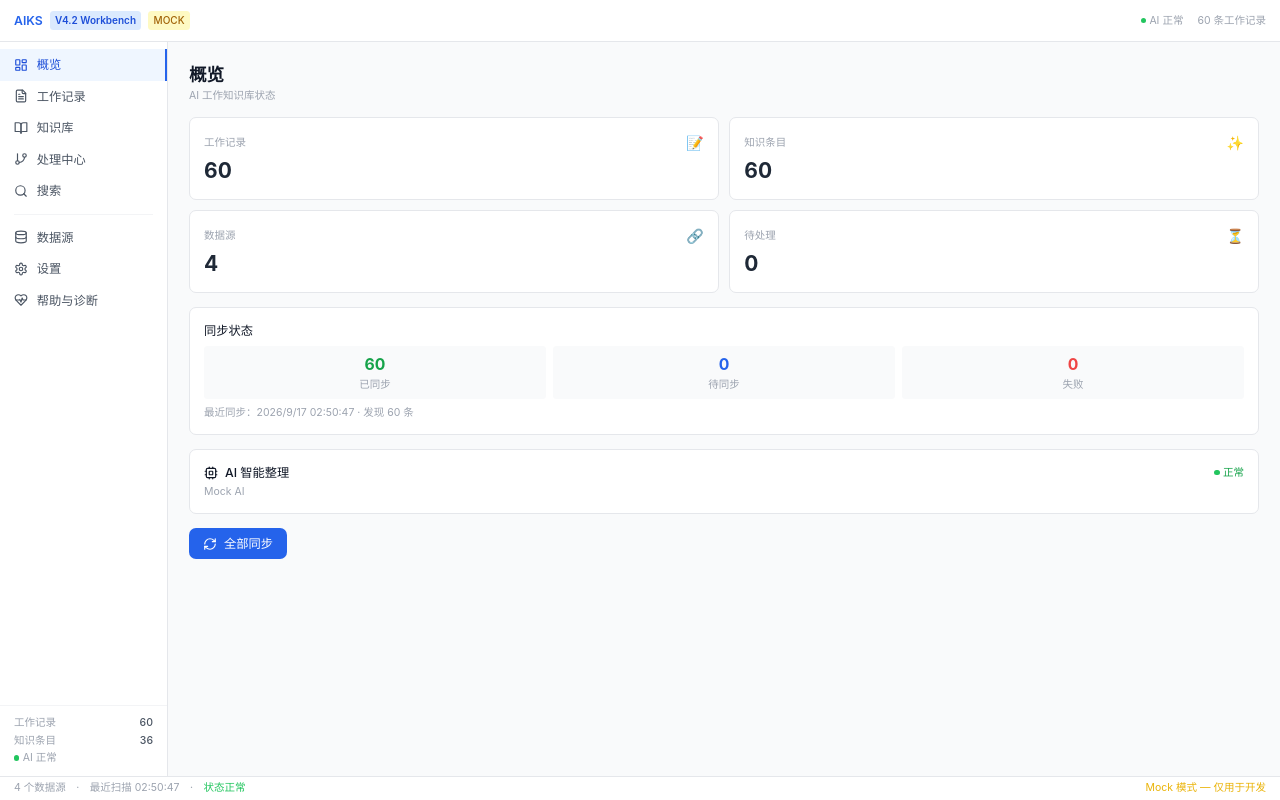
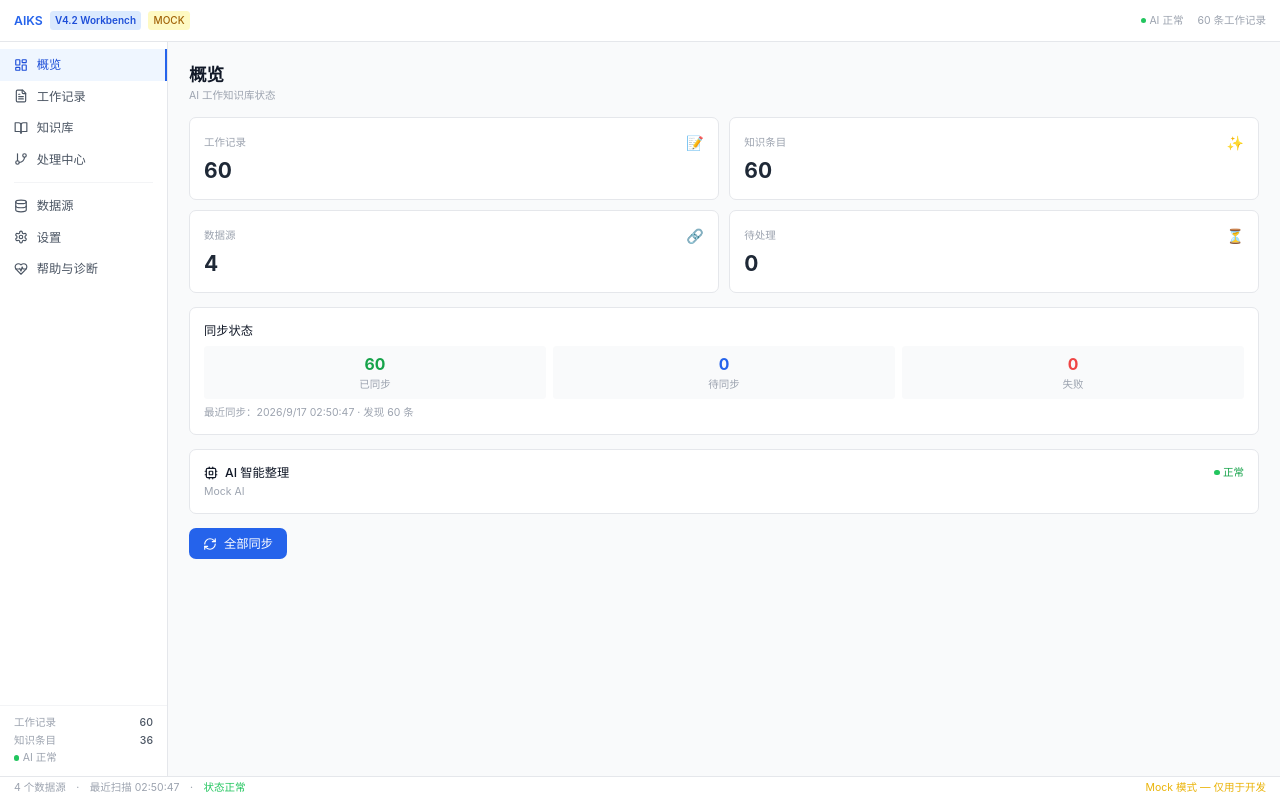
Before and after one commit to Sunan869/aiks, a React (Vite) app in the folder apps/aiks-desktop/: page / in a window 1280 px wide. Built offline with nearby package versions, Linux system fonts and the light colour scheme; the HTML template or start-up script is replaced by a standard one.

Commit message:
feat(v4.2): remove duplicate Search navigation

```diff
--- a/apps/aiks-desktop/src/components/Sidebar.tsx
+++ b/apps/aiks-desktop/src/components/Sidebar.tsx
@@ -1,5 +1,11 @@
-import { LayoutDashboard, BookOpen, Database, Settings, HeartPulse, FileText, GitBranch, Search } from "lucide-react";
-import type { Page } from "../App";
+import type { ElementType } from "react";
+import { LayoutDashboard, BookOpen, Database, Settings, HeartPulse, FileText, GitBranch } from "lucide-react";
+import {
+  BOTTOM_NAV_ITEMS,
+  MAIN_NAV_ITEMS,
+  type NavigationItem,
+  type Page,
+} from "../navigation";
 
 interface Props {
   page: Page;
@@ -9,21 +15,29 @@ interface Props {
   aiHealthy: boolean;
 }
 
-const mainNavItems: { id: Page; label: string; icon: React.ElementType }[] = [
-  { id: "overview", label: "概览", icon: LayoutDashboard },
-  { id: "sessions", label: "工作记录", icon: FileText },
-  { id: "knowledge", label: "知识库", icon: BookOpen },
-  { id: "processing", label: "处理中心", icon: GitBranch },
-  { id: "search", label: "搜索", icon: Search },
-];
+const icons: Record<Page, ElementType> = {
+  overview: LayoutDashboard,
+  sessions: FileText,
+  knowledge: BookOpen,
+  processing: GitBranch,
+  sources: Database,
+  settings: Settings,
+  diagnostics: HeartPulse,
+};
 
-const bottomNavItems: { id: Page; label: string; icon: React.ElementType }[] = [
-  { id: "sources", label: "数据源", icon: Database },
-  { id: "settings", label: "设置", icon: Settings },
-  { id: "diagnostics", label: "帮助与诊断", icon: HeartPulse },
-];
+type NavItem = NavigationItem & { icon: ElementType };
 
-function NavButton({ item, page, onNavigate }: { item: { id: Page; label: string; icon: React.ElementType }; page: Page; onNavigate: (p: Page) => void }) {
+const mainNavItems: NavItem[] = MAIN_NAV_ITEMS.map(item => ({
+  ...item,
+  icon: icons[item.id],
+}));
+
+const bottomNavItems: NavItem[] = BOTTOM_NAV_ITEMS.map(item => ({
+  ...item,
+  icon: icons[item.id],
+}));
+
+function NavButton({ item, page, onNavigate }: { item: NavItem; page: Page; onNavigate: (p: Page) => void }) {
   const Icon = item.icon;
   const isActive = page === item.id;
   return (
@@ -56,7 +70,6 @@ export default function Sidebar({ page, onNavigate, sessionCount, knowledgeCount
         ))}
       </nav>
 
-      {/* Bottom stats */}
       <div className="px-4 py-3 border-t border-gray-100 dark:border-gray-700 space-y-1 text-xs text-gray-400">
         <div className="flex justify-between">
           <span>工作记录</span>
```
